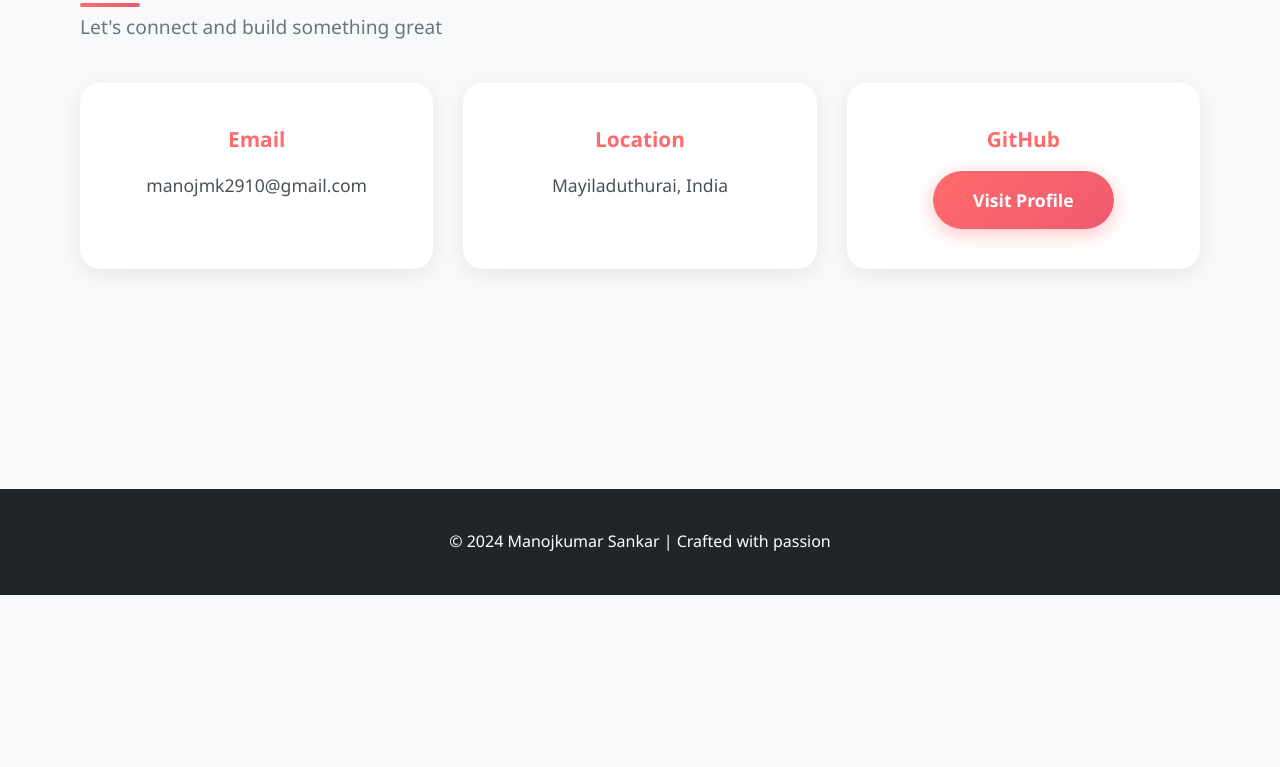
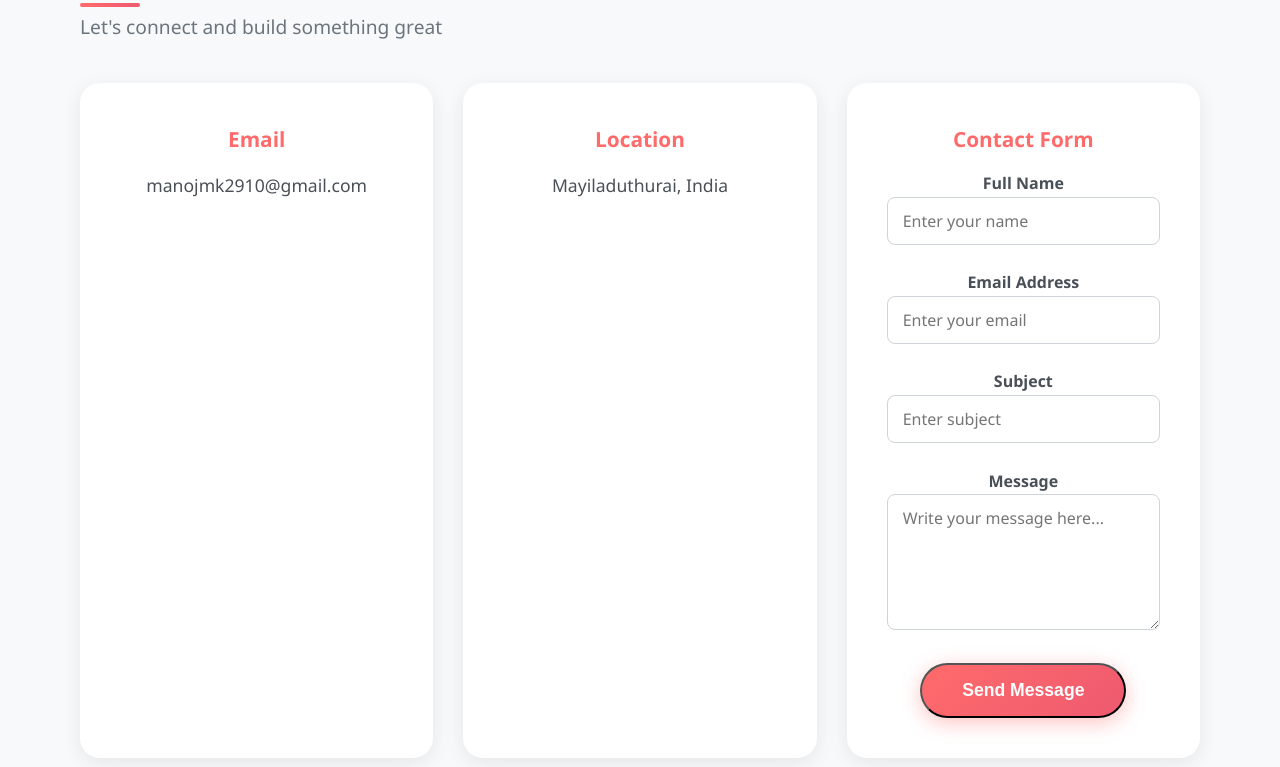
Before and after one commit to manojmkdev/Portfolio, a plain HTML site: page index.html in a window 1280 px wide. Shown: the part 2394-3161 px from the top of the page. Before the commit the page ends 2989 px from the top, so only its background shows below. Drawn offline with Linux system fonts and the light colour scheme.

Commit message:
Update index.html

```diff
--- a/index.html
+++ b/index.html
@@ -207,6 +207,29 @@
             transition: all 0.3s ease;
             border: 2px solid transparent;
         }
+        /* Contact Form Styling */
+form input,
+form textarea {
+    width: 100%;
+    padding: 12px 15px;
+    border-radius: 8px;
+    border: 1px solid #ced4da;
+    font-size: 1em;
+    font-family: inherit;
+}
+
+form input:focus,
+form textarea:focus {
+    outline: none;
+    border-color: #ff6b6b;
+    box-shadow: 0 0 5px rgba(255, 107, 107, 0.3);
+}
+
+form label {
+    font-weight: 600;
+    color: #495057;
+}
+
 
         .skill-item:hover {
             transform: translateY(-8px);
@@ -286,6 +309,7 @@
             padding: 40px;
             margin-top: 100px;
         }
+
     </style>
 </head>
 <body>
@@ -314,7 +338,7 @@
     </div>
 </nav>
 
-<div class="container">
+<main class="container">
     <section id="about">
         <h2>About Me</h2>
         <p class="section-subtitle">Get to know me better</p>
@@ -374,22 +398,81 @@
     <section id="contact">
     <h2>Get In Touch</h2>
     <p class="section-subtitle">Let's connect and build something great</p>
+
     <div class="contact-grid">
+
+        <!-- Contact Information Card -->
         <div class="contact-card">
             <h3>Email</h3>
             <p>manojmk2910@gmail.com</p>
         </div>
+
         <div class="contact-card">
             <h3>Location</h3>
             <p>Mayiladuthurai, India</p>
         </div>
+
+        <!-- Contact Form Card -->
         <div class="contact-card">
-                <h3>GitHub</h3>
-                <a class="btn" href="https://github.com/manojmkdev" target="_blank">Visit Profile</a>
+            <h3>Contact Form</h3>
+
+            <!-- Contact Form Starts -->
+            <form action="#" method="post">
+
+                <!-- Name Field -->
+                <label for="name">Full Name</label><br>
+                <input
+                    type="text"
+                    id="name"
+                    name="name"
+                    placeholder="Enter your name"
+                    required
+                    minlength="3"
+                ><br><br>
+
+                <!-- Email Field -->
+                <label for="email">Email Address</label><br>
+                <input
+                    type="email"
+                    id="email"
+                    name="email"
+                    placeholder="Enter your email"
+                    required
+                ><br><br>
+
+                <!-- Subject Field -->
+                <label for="subject">Subject</label><br>
+                <input
+                    type="text"
+                    id="subject"
+                    name="subject"
+                    placeholder="Enter subject"
+                    required
+                ><br><br>
+
+                <!-- Message Field -->
+                <label for="message">Message</label><br>
+                <textarea
+                    id="message"
+                    name="message"
+                    rows="5"
+                    placeholder="Write your message here..."
+                    required
+                ></textarea><br><br>
+
+                <!-- Submit Button -->
+                <button type="submit" class="btn">
+                    Send Message
+                </button>
+
+            </form>
+            <!-- Contact Form Ends -->
+
         </div>
     </div>
 </section>
-</div>
+
+</main>
 
 <footer>
     <p>© 2024 Manojkumar Sankar | Crafted with passion</p>
```
Lines whose indentation alone changed are shown as unchanged.
